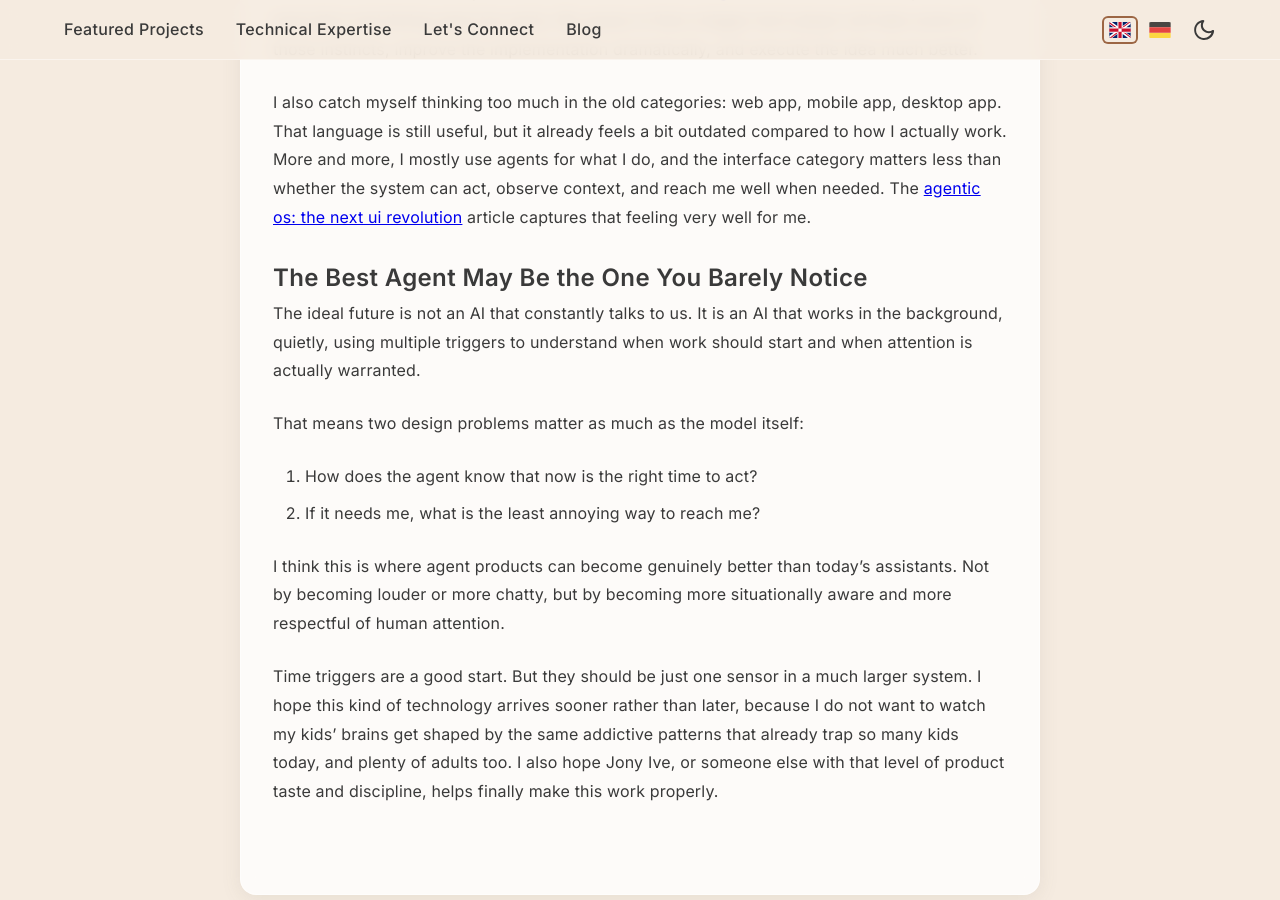
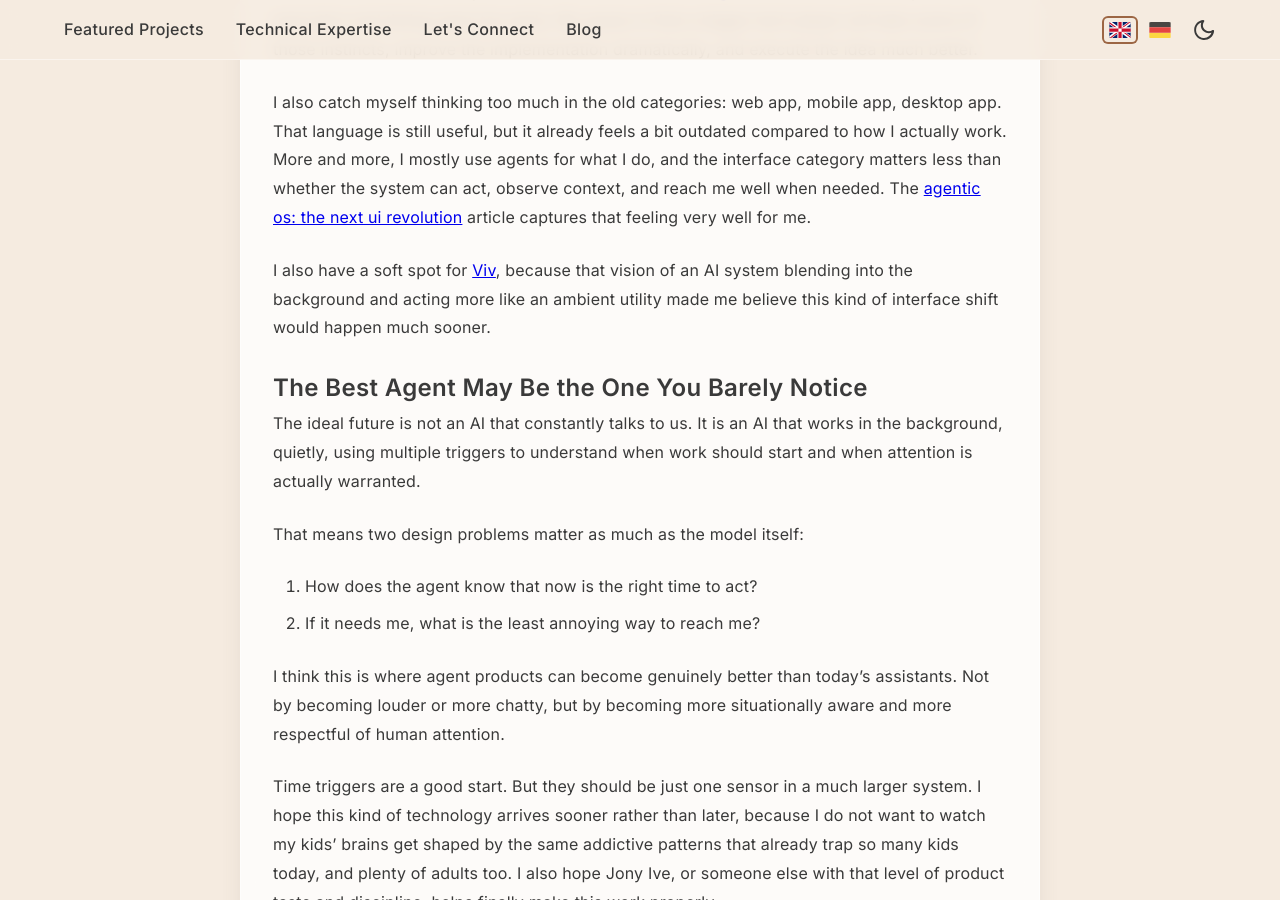
Before and after one commit to Lukafin/personalWeb, a Jekyll site: the page built from _posts/2026-03-15-ai-agents-need-more-than-time-triggers.md, in a window 1280 px wide and 900 px high, scrolled down 3649 px. Built offline with Jekyll 4.4.1, drawn with Linux system fonts in a browser that asks for light colours.

Commit message:
Add Viv shout-out to agent post

```diff
--- a/_posts/2026-03-15-ai-agents-need-more-than-time-triggers.md
+++ b/_posts/2026-03-15-ai-agents-need-more-than-time-triggers.md
@@ -69,6 +69,8 @@ That is part of why I still think devices like the Rabbit R1 and Humane AI Pin g
 
 I also catch myself thinking too much in the old categories: web app, mobile app, desktop app. That language is still useful, but it already feels a bit outdated compared to how I actually work. More and more, I mostly use agents for what I do, and the interface category matters less than whether the system can act, observe context, and reach me well when needed. The [agentic os: the next ui revolution](https://zeitraum.blog/en/post/019ccea8-6ff7-7423-8fab-3c2c0825168d) article captures that feeling very well for me.
 
+I also have a soft spot for [Viv](https://www.wired.com/story/the-ai-that-could-conquer-the-world/), because that vision of an AI system blending into the background and acting more like an ambient utility made me believe this kind of interface shift would happen much sooner.
+
 ## The Best Agent May Be the One You Barely Notice
 
 The ideal future is not an AI that constantly talks to us. It is an AI that works in the background, quietly, using multiple triggers to understand when work should start and when attention is actually warranted.
```
